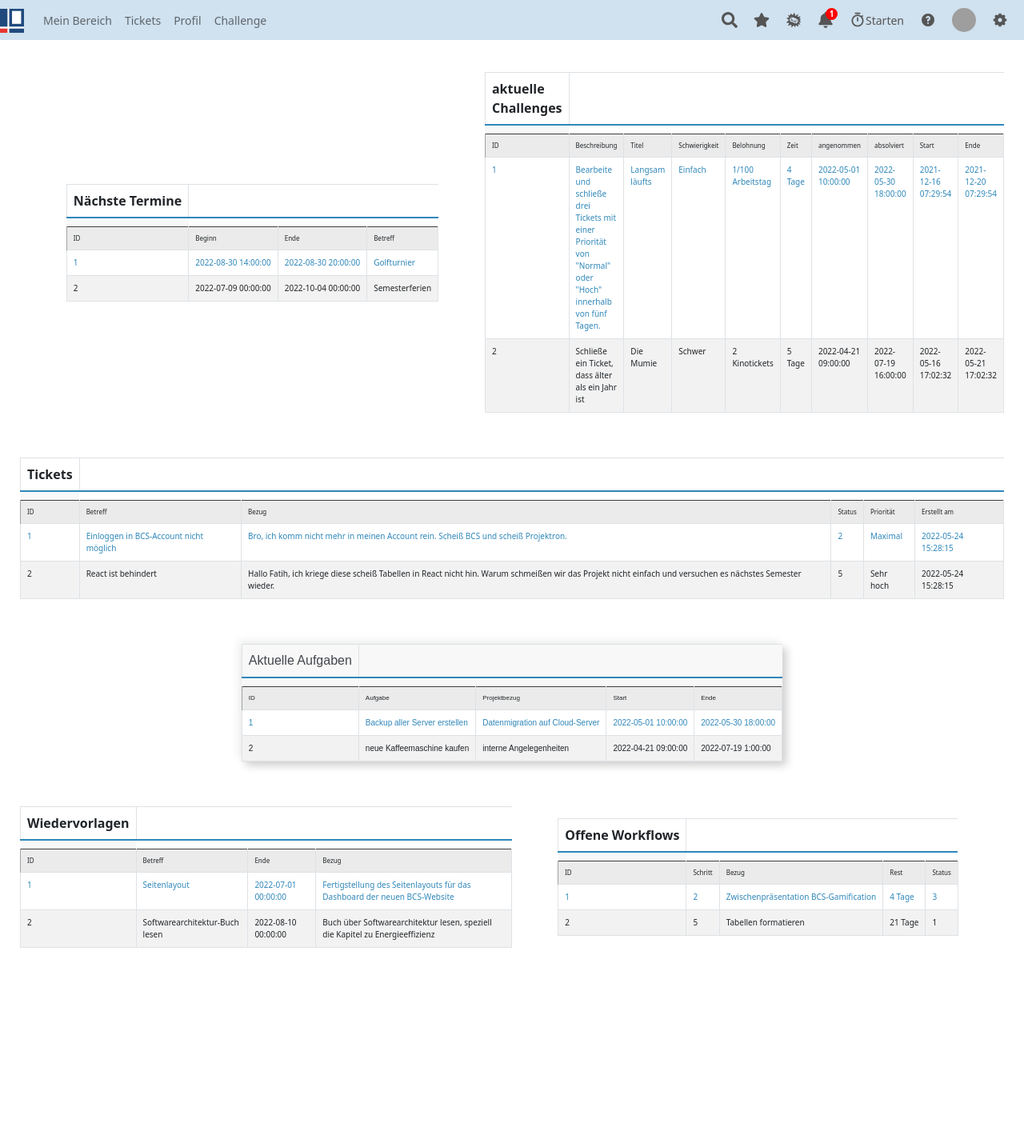
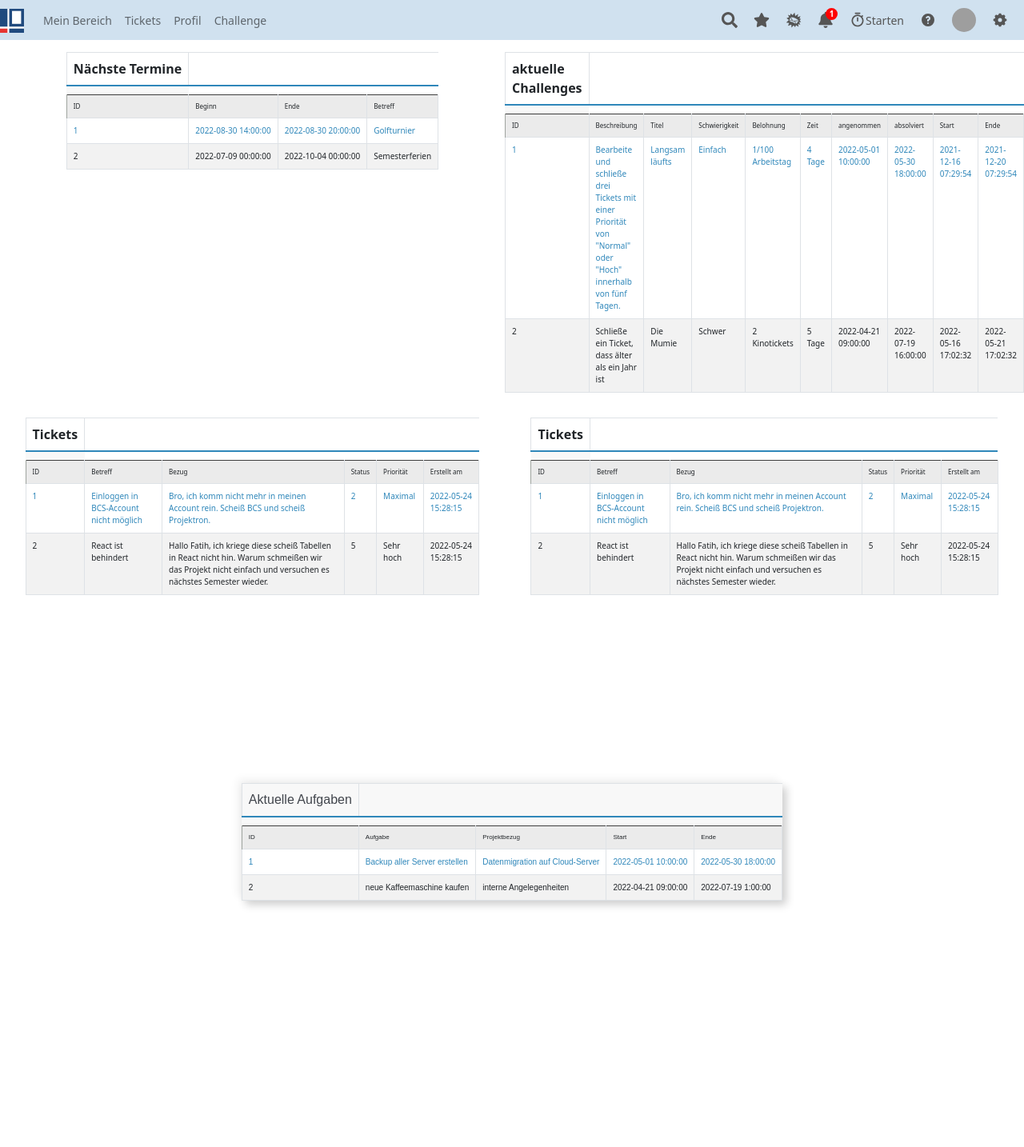
Before and after one commit to RomanoLu/bcs-gamification, a React (Create React App) app: page / in a window 1280 px wide. Shown: the top 1434 px of the page at 80% size. Before the commit the page ends 1201 px from the top, so only its background shows below. Built offline with nearby package versions, Linux system fonts and the light colour scheme; grey boxes are pictures that could not be loaded.

Commit message:
Dashboard Grid erstellt

```diff
--- a/src/Components/Dashboard/AufgabenStyles.module.css
+++ b/src/Components/Dashboard/AufgabenStyles.module.css
@@ -1,16 +1,13 @@
 .container{
-    flex-basis: 40%;
-    margin-top: 40px;
+    margin-top: 15px;
     align-items: center;
     justify-items: center;
     justify-content: center;
-    flex: 2 1 30%;
     align-self: center;
 }
 
 .aufgaben {
     align-self: center;
-    width: 1600;
     border-radius: 0px;
     background-color: #e0e0e0;
     font-family: Arial, Helvetica, sans-serif;
--- a/src/Components/Dashboard/ChallengesStyles.module.css
+++ b/src/Components/Dashboard/ChallengesStyles.module.css
@@ -1,6 +1,6 @@
 .container{
     flex-basis: 40%;
-    margin-top: 40px;
+    margin-top: 10px;
     align-items: center;
     justify-items: center;
     justify-content: center;
--- a/src/Components/Dashboard/Dashboard.js
+++ b/src/Components/Dashboard/Dashboard.js
@@ -10,17 +10,26 @@ import Workflow from "./Workflow.js";
 const Dashboard = () => {
   return (
     <div>
-      <div className={style.dashboard}>
-        <div className={style.row1}>
+      <div className={style.parent}>
+        <div className={style.div1}>
           <Termin />
-          <Challenge />
+        </div>
+          <div className={style.div2}>
+            <Challenge />
+          </div>
+          <div className={style.div3}>
           <Ticket />
-        </div>
-        <div className={style.row2}>
+          </div>
+          <div className={style.div4}>
+          <Ticket />
+          </div>
+        <div className={style.div5}>
           <Aufgaben />
         </div>
-        <div className={style.row3}>
+        <div className={style.div6}>
           <Wiedervorlagen />
+          </div>
+          <div className={style.div7}>
           <Workflow />
         </div>
       </div>
--- a/src/Components/Dashboard/DashboardStyles.module.css
+++ b/src/Components/Dashboard/DashboardStyles.module.css
@@ -1,3 +1,21 @@
+.parent {
+  display: grid;
+  grid-template-columns: repeat(2, 1fr);
+  grid-template-rows: repeat(5, 1fr);
+  grid-column-gap: 0px;
+  grid-row-gap: 0px;
+  }
+
+  .div1 { grid-area: 1 / 1 / 2 / 2; margin-right: 5%; margin-left: 5%;}
+  .div2 { grid-area: 1 / 2 / 2 / 3; margin-right: 5%; margin-left: 5%;}
+  .div3 { grid-area: 2 / 1 / 3 / 2; margin-right: 5%; margin-left: 5%;}
+  .div4 { grid-area: 2 / 2 / 3 / 3; margin-right: 5%; margin-left: 5%;}
+  .div5 { grid-area: 3 / 1 / 4 / 3; margin-right: 5%; margin-left: 5%;}
+  .div6 { grid-area: 4 / 1 / 5 / 2; margin-right: 5%; margin-left: 5%;}
+  .div7 { grid-area: 4 / 2 / 5 / 3; margin-right: 5%; margin-left: 5%;}
+  .div8 { grid-area: 5 / 1 / 6 / 2; margin-right: 5%; margin-left: 5%;}
+  .div9 { grid-area: 5 / 2 / 6 / 3; }
+
 .dashboard {
   display: flex;
   justify-items: center;
```
